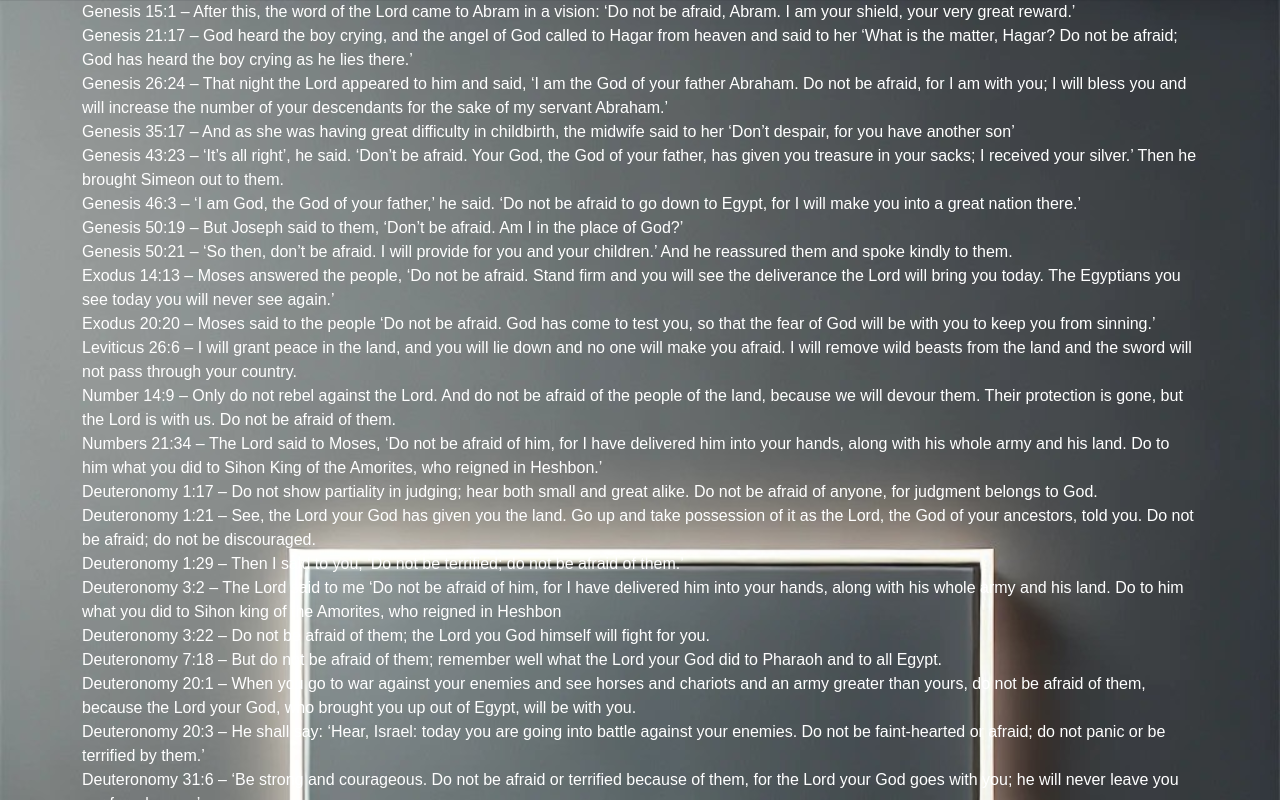
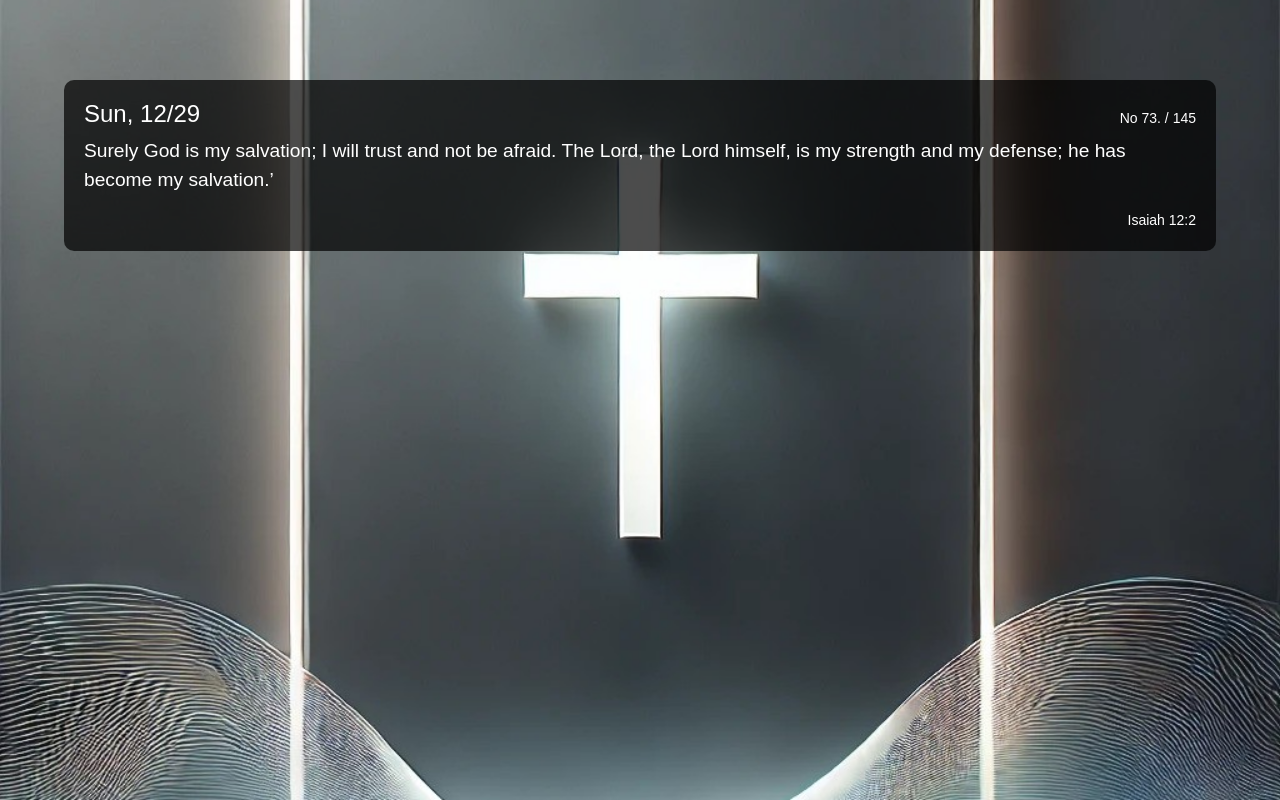
Before and after one commit to nisino25/bible, a Vue app: page / in a window 1280 px wide. Shown: the top 800 px of the page. Built offline with nearby package versions, Linux system fonts and the light colour scheme.

Commit message:
added a lot

```diff
--- a/public/index.html
+++ b/public/index.html
@@ -6,6 +6,9 @@
     <meta name="viewport" content="width=device-width,initial-scale=1.0">
     <link rel="icon" href="<%= BASE_URL %>favicon.ico">
     <title><%= htmlWebpackPlugin.options.title %></title>
+
+    <meta name="apple-mobile-web-app-capable" content="yes">
+    <meta name="viewport" content="width=device-width, initial-scale=1, maximum-scale=1, user-scalable=0">
 
     <link href="https://cdn.jsdelivr.net/npm/bootstrap@5.3.0-alpha1/dist/css/bootstrap.min.css" rel="stylesheet">
     <script src="https://kit.fontawesome.com/a076d05399.js" crossorigin="anonymous"></script>
--- a/src/App.vue
+++ b/src/App.vue
@@ -1,13 +1,22 @@
 <template>
    <div class="container">
       <div class="verse-card">
-          <!-- <h1>12/28 Wednesday</h1>
-          <p>{{ verseData }}</p>
-          <small>Genesis 15:1</small> -->
-          <template v-for="verse in bibleVerses" :key="verse" >
-            <span style="display:block; text-align: left;">{{ verse.reference }} – {{ verse.text }}</span>
-          </template>
+          <div class="flex-container" style="display: flex; justify-content: space-between; align-items: center;">
+            <h1 @click="isDatePickerVisible = !isDatePickerVisible">{{ formattedToday }}</h1>
+            <small style="width: auto;">No {{ verseIndex }}. / {{ bibleVerses.length }}</small>
+          </div>
+          <p>{{ todayVerse.text }}</p>
+          <small>{{ todayVerse.reference }}</small>
       </div>
+
+      <!-- Hidden Date Picker -->
+      <input
+        type="date"
+        v-show="isDatePickerVisible"
+        @change="onDateChange"
+        ref="datePicker"
+      />
+
 
   </div>
 </template>
@@ -21,12 +30,50 @@ export default {
   },
   data() {
       return {
-        bibleVerses
+        bibleVerses,
+
+        today: new Date(), // Current date
+        isDatePickerVisible: false,
       };
   },
   mounted(){
+    console.clear()
     console.log(this.bibleVerses)
-  }
+  },
+  methods:{
+    getDayOfYear(date) {
+      const monthDays = [31, 28, 31, 30, 31, 30, 31, 31, 30, 31, 30, 31];
+      const month = date.getMonth();
+      const day = date.getDate();
+      return monthDays.slice(0, month).reduce((total, days) => total + days, 0) + day;
+    },
+    isLeapDay(date) {
+      return date.getMonth() === 1 && date.getDate() === 29; // Check for Feb 29
+    },
+    onDateChange(event) {
+      // Update `today` with the selected date
+      this.today = new Date(event.target.value);
+      this.isDatePickerVisible = false;
+    },
+  },
+  computed: {
+    formattedToday() {
+      const options = { month: "2-digit", day: "2-digit", weekday: "short" };
+      return this.today.toLocaleDateString("en-US", options); // Format: MM/DD Day
+    },
+    verseIndex() {
+      const dayOfYear = this.getDayOfYear(this.today);
+
+      if (this.isLeapDay(this.today)) {
+        return this.bibleVerses.length - 1; // Last index for leap day
+      }
+
+      return (dayOfYear - 1) % this.bibleVerses.length + 1; // Adjust to 1-based index
+    },
+    todayVerse() {
+      return this.bibleVerses[this.verseIndex - 1]; // Get the verse by index (adjusted for 0-based)
+    },
+  },
 }
 </script>
 
@@ -39,6 +86,11 @@ body {
     color: white;
     font-family: Arial, sans-serif;
     height: 100vh;
+
+
+    position: relative;
+    overflow-x: hidden;
+    overflow-y: hidden;
 }
 .container {
     height: 100%;
@@ -47,16 +99,16 @@ body {
     align-items: center;
 }
 .verse-card {
-  /* width: 90vw;
+  width: 90vw;
   position: absolute;
-  top: 20%;
+  top: 10%;
   left: 50%;
-  transform: translate(-50%,-50%);
+  transform: translateX(-50%);
 
   background-color: rgba(0, 0, 0, 0.7);
   padding: 20px;
   border-radius: 10px;
-  text-align: center; */
+  text-align: center;
 }
 .verse-card h1 {
     font-size: 1.5rem;
```
